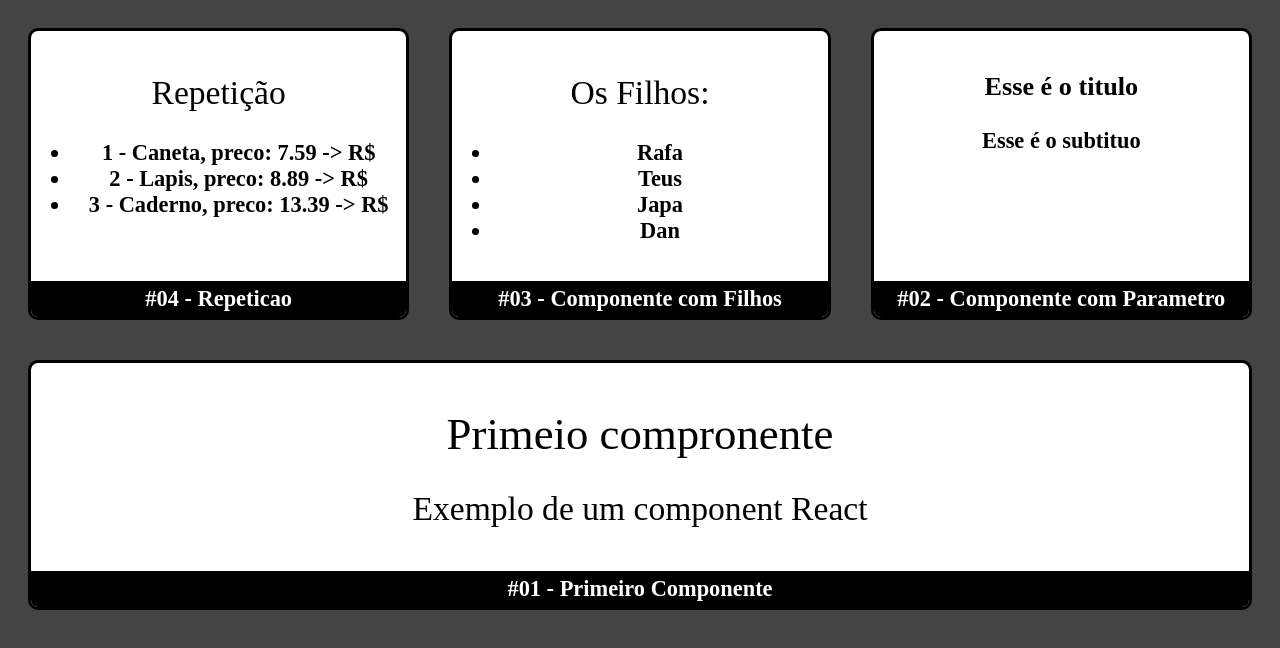
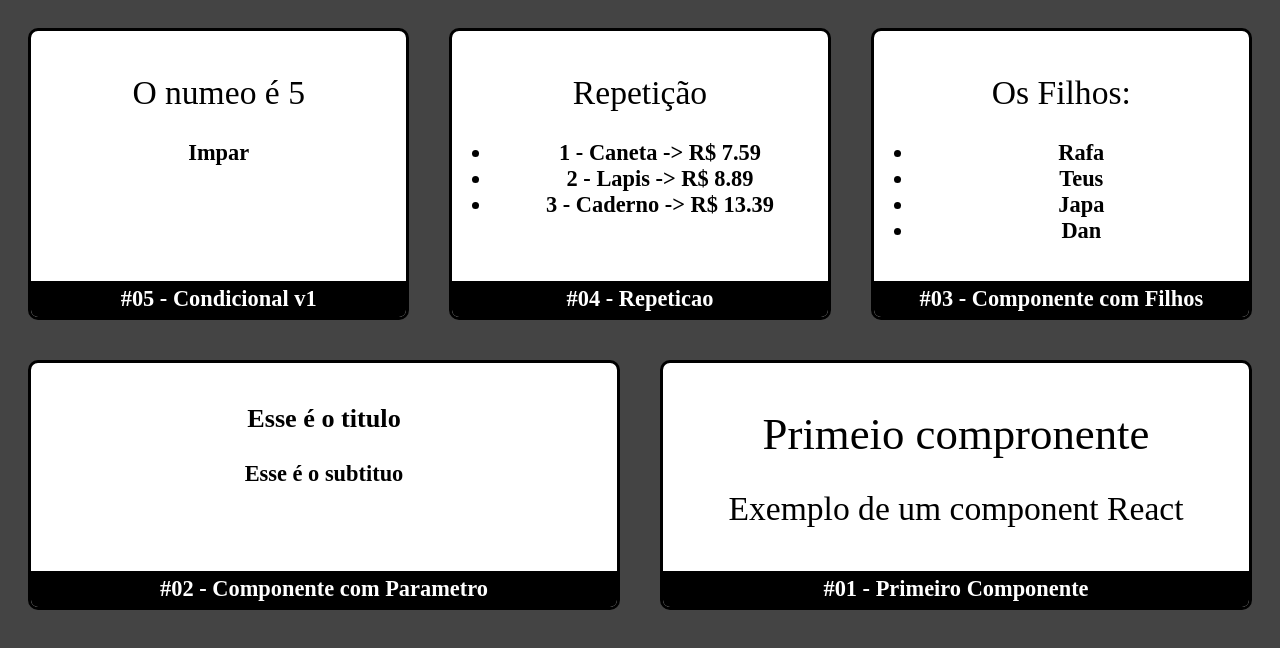
Before and after one commit to Raafa1993/Curso-Fundamentos-React, a React (Create React App) app: page / in a window 1280 px wide. Shown: the top 648 px of the page. Built offline with nearby package versions, Linux system fonts and the light colour scheme.

Commit message:
add componente condicional

```diff
--- a/src/App.jsx
+++ b/src/App.jsx
@@ -7,9 +7,13 @@ import ComParametro from './components/layout/ComParametro'
 import ComFilhos from './components/layout/ComFilhos'
 import Cards from './components/layout/Cards'
 import Repeticao from './components/layout/Repeticao'
+import Condicional from './components/layout/Condicional'
 
 export default (props) => (
   <div className="App">
+    <Cards titulo="#05 - Condicional v1">
+      <Condicional numero={5}></Condicional>
+    </Cards>
     <Cards titulo="#04 - Repeticao">
       <Repeticao></Repeticao>
     </Cards>
--- a/src/components/data/products.js
+++ b/src/components/data/products.js
@@ -1,5 +1,5 @@
 export default [
-  { id: 1, nome: 'Caneta, preco: 7.59' },
-  { id: 2, nome: 'Lapis, preco: 8.89' },
-  { id: 3, nome: 'Caderno, preco: 13.39' },
+  { id: 1, nome: 'Caneta', preco: 7.59 },
+  { id: 2, nome: 'Lapis', preco: 8.89 },
+  { id: 3, nome: 'Caderno', preco: 13.39 },
 ]
--- /dev/null
+++ b/src/components/layout/Condicional.jsx
@@ -0,0 +1,13 @@
+import React from 'react';
+
+export default props => {
+  return (
+    <div>
+      <h2>O numeo é {props.numero}</h2>
+      {props.numero % 2 == 0 ?
+        <span>Par</span>
+        : <span>Impar</span>
+      }
+    </div>
+  )
+}
--- a/src/components/layout/Repeticao.jsx
+++ b/src/components/layout/Repeticao.jsx
@@ -11,8 +11,6 @@ export default props => {
       </li>
     })
   }
-
-
   return (
     <div>
       <h2>Repetição</h2>
```
